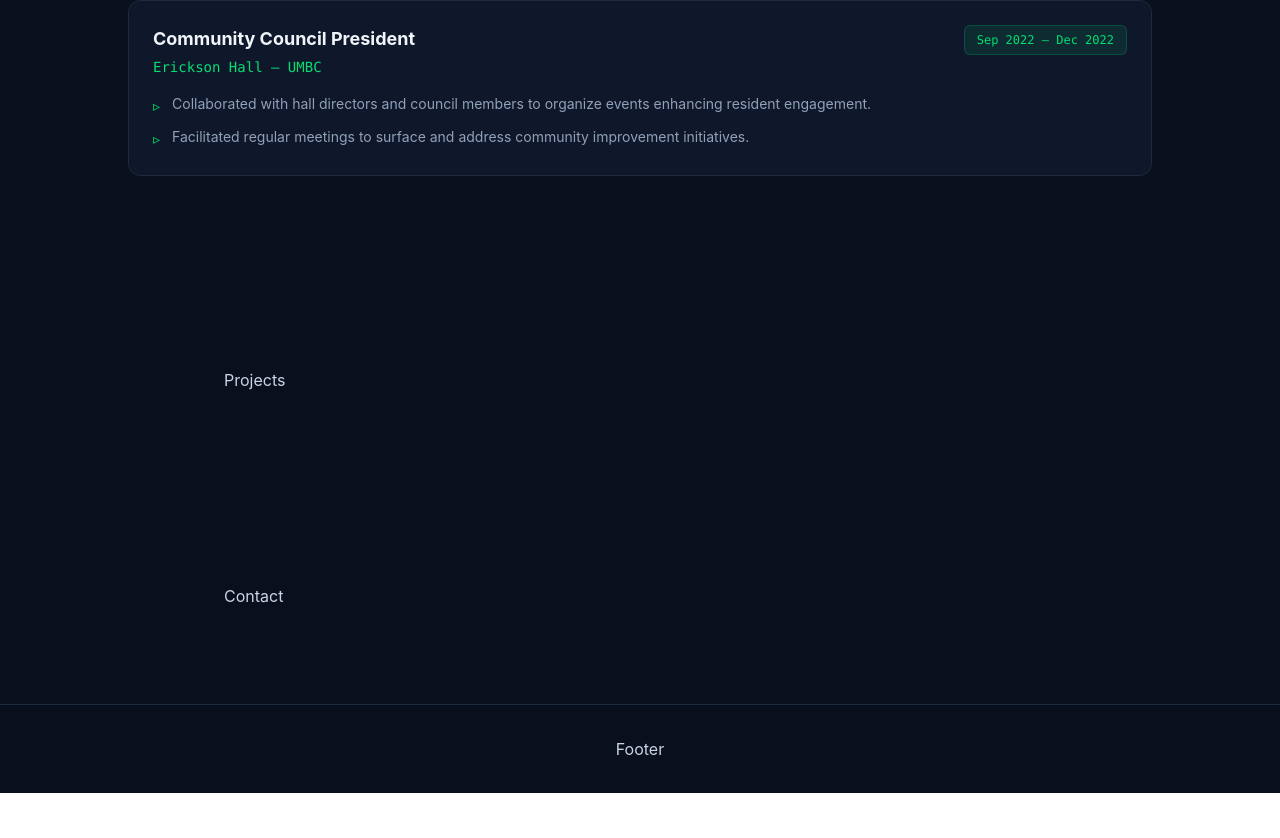
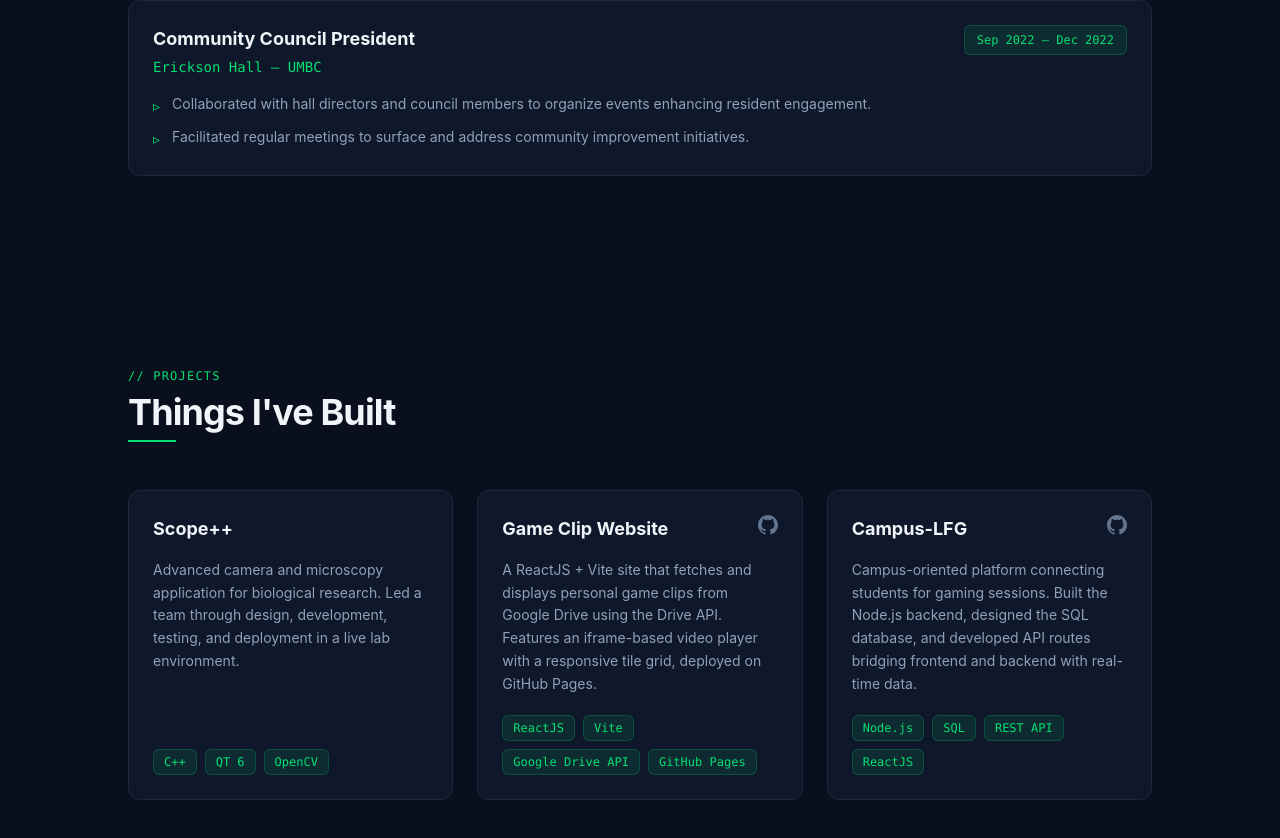
Before and after one commit to Nagouridis/Portfolio, a React (Vite) app: page / in a window 1280 px wide. Shown: the part 1882-2720 px from the top of the page. Before the commit the page ends 2675 px from the top, so only its background shows below. Built offline with nearby package versions, Linux system fonts and the light colour scheme.

Commit message:
Added projects section

```diff
--- a/src/components/Experience.jsx
+++ b/src/components/Experience.jsx
@@ -54,7 +54,7 @@ export default function Experience() {
               <ul className="flex flex-col gap-2">
                 {exp.bullets.map((bullet, i) => (
                   <li key={i} className="flex gap-3 text-slate-400 text-sm leading-relaxed">
-                    <span className="text-green-400 mt-0.5 flex-shrink-0">▹</span>
+                    <span className="text-green-400 mt-0.5 shrink-0">▹</span>
                     {bullet}
                   </li>
                 ))}
--- a/src/components/Hero.jsx
+++ b/src/components/Hero.jsx
@@ -19,7 +19,7 @@ export default function Hero() {
   return (
     <section id="about" className="relative min-h-screen flex items-center overflow-hidden">
 
-      <div className="absolute inset-0 bg-[linear-gradient(rgba(74,222,128,0.04)_1px,transparent_1px),linear-gradient(90deg,rgba(74,222,128,0.04)_1px,transparent_1px)] bg-[size:48px_48px]" />
+      <div className="absolute inset-0 bg-[linear-gradient(rgba(74,222,128,0.04)_1px,transparent_1px),linear-gradient(90deg,rgba(74,222,128,0.04)_1px,transparent_1px)] bg-size-[48px_48px]" />
 
       <div className="absolute top-1/4 left-1/4 w-96 h-96 bg-green-500/5 rounded-full blur-3xl pointer-events-none" />
 
@@ -77,7 +77,7 @@ export default function Hero() {
           </div>
         </div>
 
-        <div className="flex-shrink-0 opacity-0 animate-[fadeUp_0.8s_ease_0.4s_forwards]">
+        <div className="shrink-0 opacity-0 animate-[fadeUp_0.8s_ease_0.4s_forwards]">
           <img
             src={profilePic}
             alt="Nicholas Agouridis"
--- a/src/components/Projects.jsx
+++ b/src/components/Projects.jsx
@@ -1,7 +1,84 @@
+const PROJECTS = [
+  {
+    name: 'Scope++',
+    description:
+      'Advanced camera and microscopy application for biological research. Led a team through design, development, testing, and deployment in a live lab environment.',
+    tags: ['C++', 'QT 6', 'OpenCV'],
+    github: null,
+  },
+  {
+    name: 'Game Clip Website',
+    description:
+      'A ReactJS + Vite site that fetches and displays personal game clips from Google Drive using the Drive API. Features an iframe-based video player with a responsive tile grid, deployed on GitHub Pages.',
+    tags: ['ReactJS', 'Vite', 'Google Drive API', 'GitHub Pages'],
+    github: 'https://github.com/Nagouridis',
+  },
+  {
+    name: 'Campus-LFG',
+    description:
+      'Campus-oriented platform connecting students for gaming sessions. Built the Node.js backend, designed the SQL database, and developed API routes bridging frontend and backend with real-time data.',
+    tags: ['Node.js', 'SQL', 'REST API', 'ReactJS'],
+    github: 'https://github.com/Nagouridis',
+  },
+]
+
 export default function Projects() {
-    return (
-      <section id="projects" className="px-8 py-24 max-w-4xl mx-auto">
-        <p>Projects</p>
-      </section>
-    )
-  }
+  return (
+    <section id="projects" className="px-8 py-24">
+      <div className="max-w-5xl mx-auto">
+
+        {/* Section header */}
+        <p className="font-mono text-green-400 text-xs tracking-widest uppercase mb-2">
+          // Projects
+        </p>
+        <h2 className="text-4xl font-bold text-slate-100 tracking-tight mb-2">
+          Things I've Built
+        </h2>
+        <div className="w-12 h-0.5 bg-green-400 mb-12" />
+
+        <div className="grid grid-cols-1 md:grid-cols-2 lg:grid-cols-3 gap-6">
+          {PROJECTS.map((project) => (
+            <div
+              key={project.name}
+              className="bg-[#0f172a] border border-slate-800 rounded-xl p-6 flex flex-col hover:border-green-400/40 transition-colors"
+            >
+              <div className="flex items-start justify-between mb-4">
+                <h3 className="text-slate-100 font-bold text-lg">{project.name}</h3>
+                {project.github && (
+                  <a
+                    href={project.github}
+                    target="_blank"
+                    rel="noreferrer"
+                    className="text-slate-500 hover:text-green-400 transition-colors ml-4 shrink-0"
+                    aria-label="GitHub"
+                  >
+                    <svg xmlns="http://www.w3.org/2000/svg" width="20" height="20" fill="currentColor" viewBox="0 0 24 24">
+                      <path d="M12 0C5.37 0 0 5.37 0 12c0 5.3 3.438 9.8 8.205 11.385.6.113.82-.258.82-.577 0-.285-.01-1.04-.015-2.04-3.338.724-4.042-1.61-4.042-1.61-.546-1.385-1.335-1.755-1.335-1.755-1.087-.744.084-.729.084-.729 1.205.084 1.838 1.236 1.838 1.236 1.07 1.835 2.809 1.305 3.495.998.108-.776.417-1.305.76-1.605-2.665-.3-5.466-1.332-5.466-5.93 0-1.31.465-2.38 1.235-3.22-.135-.303-.54-1.523.105-3.176 0 0 1.005-.322 3.3 1.23.96-.267 1.98-.399 3-.405 1.02.006 2.04.138 3 .405 2.28-1.552 3.285-1.23 3.285-1.23.645 1.653.24 2.873.12 3.176.765.84 1.23 1.91 1.23 3.22 0 4.61-2.805 5.625-5.475 5.92.42.36.81 1.096.81 2.22 0 1.605-.015 2.896-.015 3.286 0 .315.21.69.825.57C20.565 21.795 24 17.295 24 12c0-6.63-5.37-12-12-12z" />
+                    </svg>
+                  </a>
+                )}
+              </div>
+
+              <p className="text-slate-400 text-sm leading-relaxed flex-1 mb-5">
+                {project.description}
+              </p>
+
+              <div className="flex flex-wrap gap-2">
+                {project.tags.map((tag) => (
+                  <span
+                    key={tag}
+                    className="font-mono text-xs bg-green-400/10 text-green-400 border border-green-400/20 px-2.5 py-1 rounded-md"
+                  >
+                    {tag}
+                  </span>
+                ))}
+              </div>
+
+            </div>
+          ))}
+        </div>
+
+      </div>
+    </section>
+  )
+}
```
